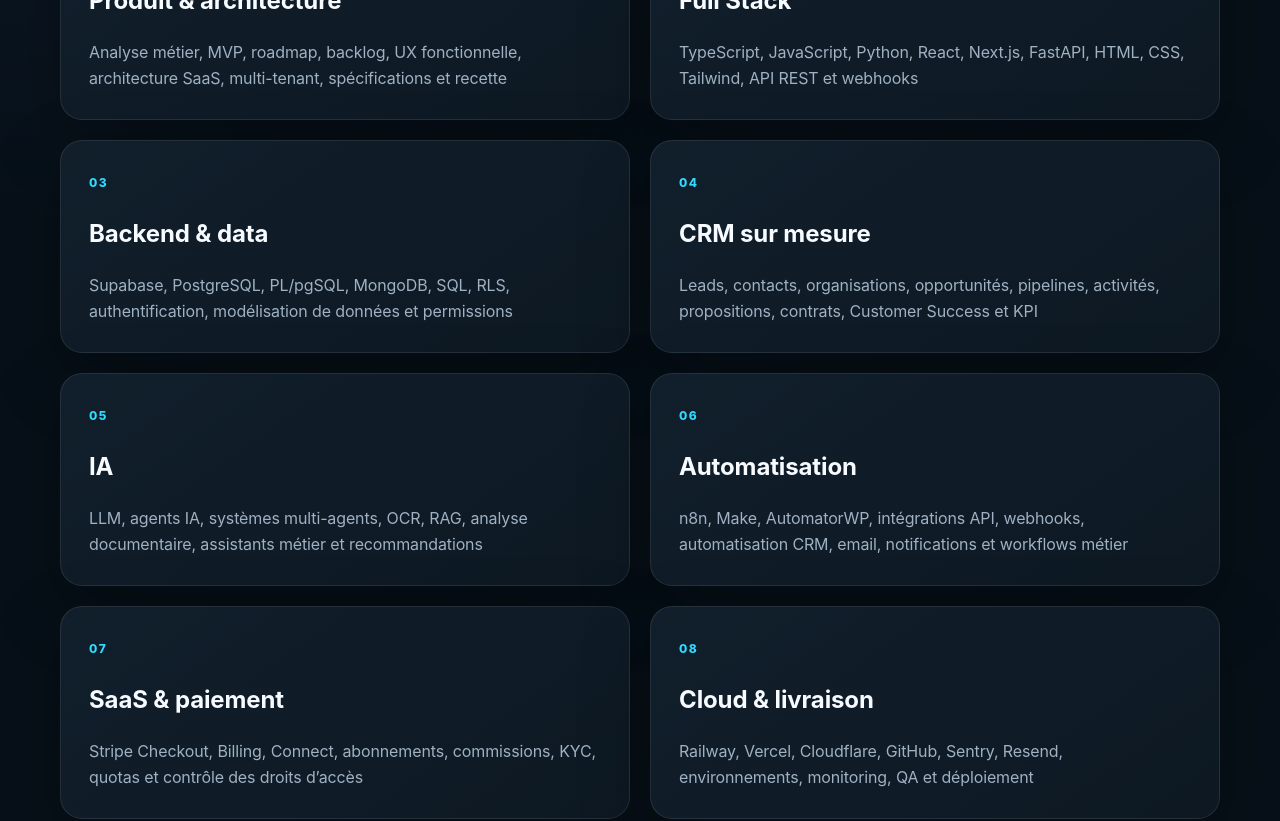
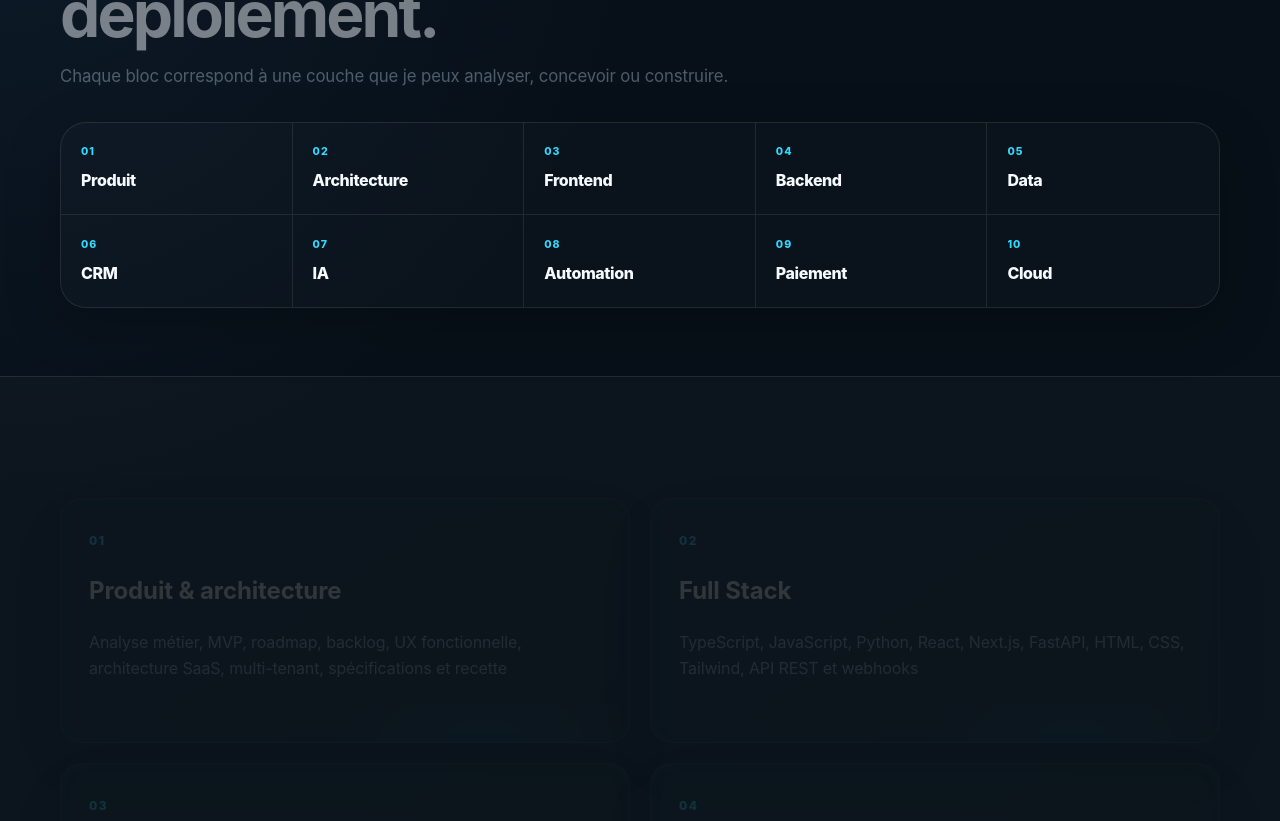
Before and after one commit to eleligny-coder/Portfolio, a Next.js app: page /competences in a window 1280 px wide. Shown: the part 840-1661 px from the top of the page. Built offline with nearby package versions, Linux system fonts and the light colour scheme; no server answers.

Commit message:
feat: turn skills page into premium capability map

```diff
--- a/src/app/competences/page.tsx
+++ b/src/app/competences/page.tsx
@@ -1,8 +1,10 @@
 import type { Metadata } from "next";
-import { PageIntro } from "@/components/layout";
+import { PageIntro, SectionTitle } from "@/components/layout";
 import { skills } from "@/data/site";
 
 export const metadata: Metadata = { title: "Compétences" };
+
+const delivery = ["Produit", "Architecture", "Frontend", "Backend", "Data", "CRM", "IA", "Automation", "Paiement", "Cloud"];
 
 export default function Page() {
   return <>
@@ -11,6 +13,7 @@ export default function Page() {
       title="Des compétences organisées autour de la livraison d’un produit."
       text="Produit, Full Stack, CRM, données, IA, automatisation, Stripe et cloud : l’objectif n’est pas d’empiler des outils, mais de construire un système cohérent de bout en bout."
     />
-    <section className="section"><div className="shell grid two">{skills.map(([t,d],i)=><article className="card" key={t}><span className="eyebrow">{String(i+1).padStart(2,"0")}</span><h2>{t}</h2><p>{d}</p></article>)}</div></section>
+    <section className="section compact"><div className="shell"><SectionTitle eyebrow="Delivery map" title="De la vision au déploiement." text="Chaque bloc correspond à une couche que je peux analyser, concevoir ou construire."/><div className="capability-cloud">{delivery.map((item,index)=><span key={item}><i>{String(index+1).padStart(2,"0")}</i>{item}</span>)}</div></div></section>
+    <section className="section alt"><div className="shell grid two">{skills.map(([t,d],i)=><article className="card premium-card" key={t}><span className="eyebrow">{String(i+1).padStart(2,"0")}</span><h2>{t}</h2><p>{d}</p></article>)}</div></section>
   </>;
 }
```
